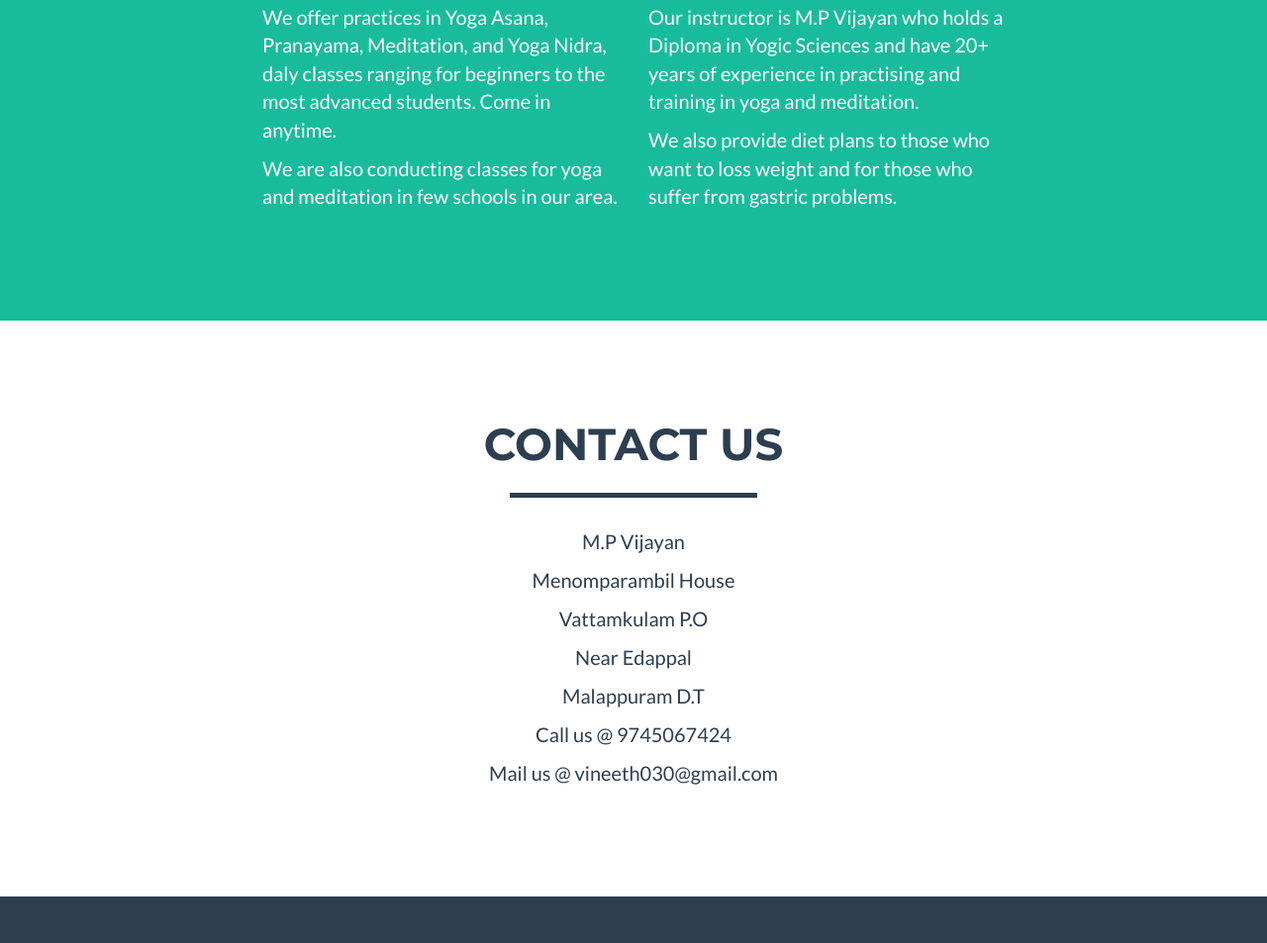
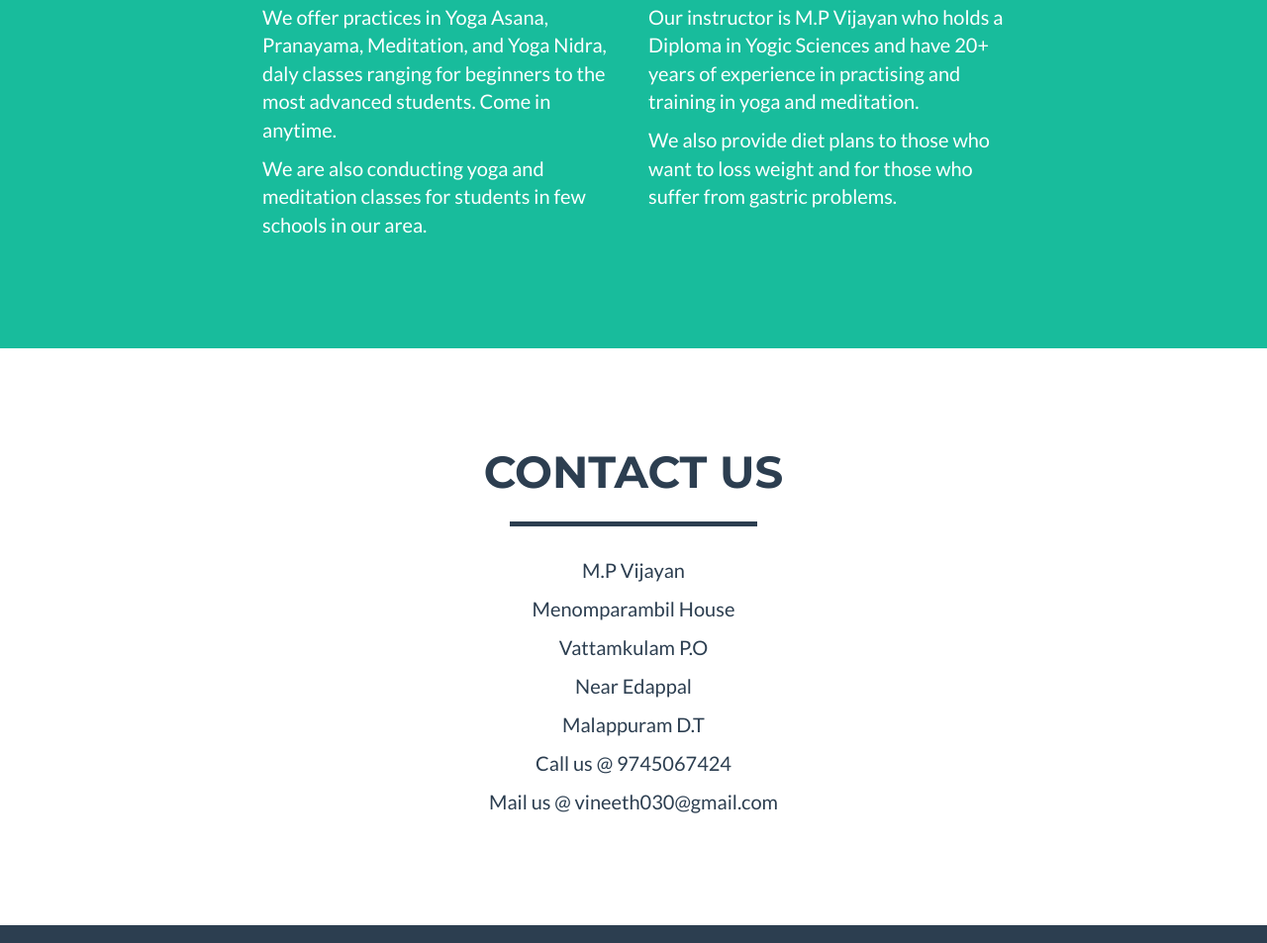
Before and after one commit to vineeth030/vattamkulamyogacenter, a plain HTML site: page index.html in a window 1280 px wide. Shown: the part 1739-2692 px from the top of the page at 99% size. Drawn offline with nearby package versions, Linux system fonts and the light colour scheme.

Commit message:
Update index.html for spelling changes.

```diff
--- a/index.html
+++ b/index.html
@@ -183,7 +183,7 @@
             <div class="row">
                 <div class="col-lg-4 col-lg-offset-2">
                     <p>We offer practices  in Yoga Asana, Pranayama, Meditation, and Yoga Nidra, daly classes ranging for beginners to the most advanced students. Come in anytime.</p>
-                    <p>We are also conducting classes for yoga and meditation in few schools in our area.</p>
+                    <p>We are also conducting yoga and meditation classes for students in few schools in our area.</p>
                 </div>
                 <div class="col-lg-4">
                     <p>Our instructor is M.P Vijayan who holds a Diploma in Yogic Sciences and have 20+ years of experience in practising and training in yoga and meditation.</p>
```
